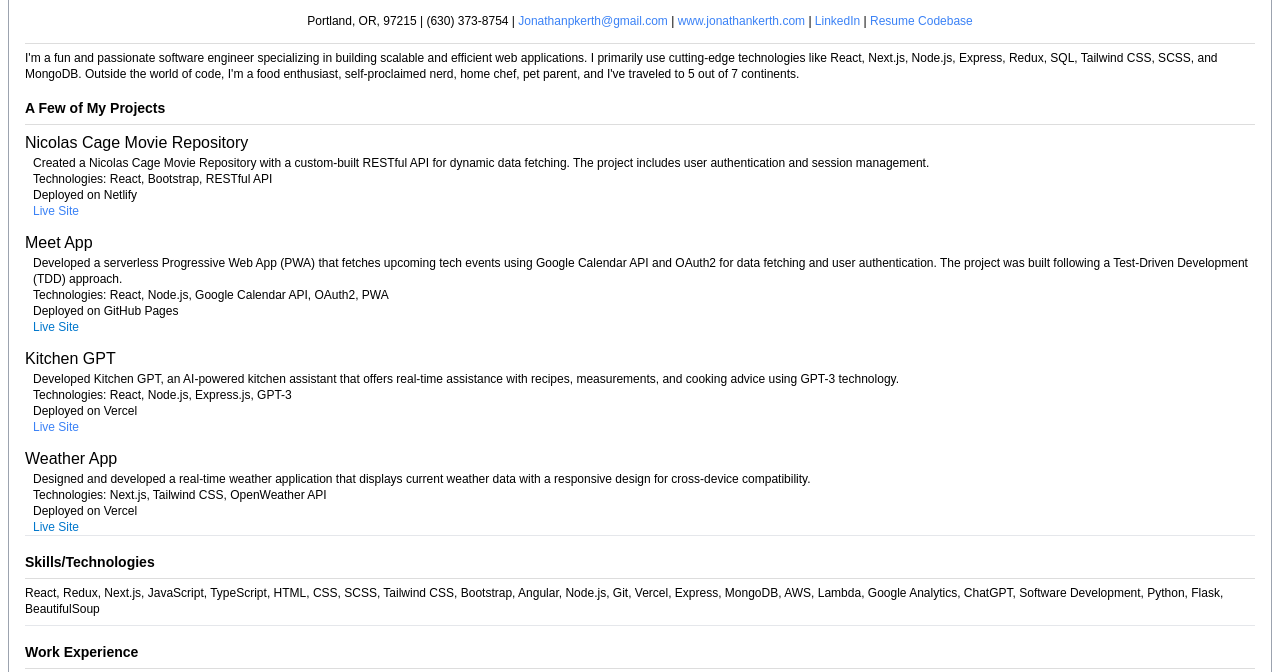
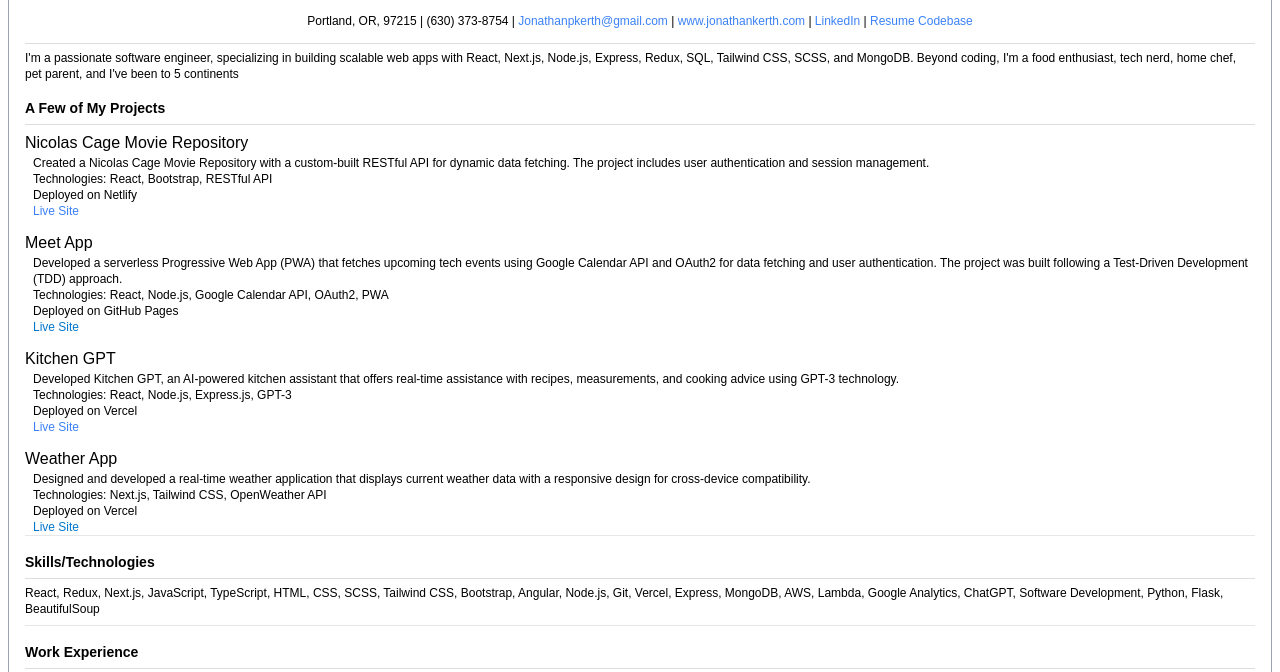
Before and after one commit to jonathankerth/resume, a plain HTML site: page index.html in a window 1280 px wide. Shown: the part 93-765 px from the top of the page. Drawn offline with nearby package versions, Linux system fonts and the light colour scheme.

Commit message:
update summary

```diff
--- a/index.html
+++ b/index.html
@@ -91,12 +91,11 @@
 
 					<h2 class="text-lg font-semibold mb-2 section-heading"></h2>
 					<p class="text-xsm">
-						I'm a fun and passionate software engineer specializing in building
-						scalable and efficient web applications. I primarily use
-						cutting-edge technologies like React, Next.js, Node.js, Express,
-						Redux, SQL, Tailwind CSS, SCSS, and MongoDB. Outside the world of
-						code, I'm a food enthusiast, self-proclaimed nerd, home chef, pet
-						parent, and I've traveled to 5 out of 7 continents.
+						I'm a passionate software engineer, specializing in building
+						scalable web apps with React, Next.js, Node.js, Express, Redux, SQL,
+						Tailwind CSS, SCSS, and MongoDB. Beyond coding, I'm a food
+						enthusiast, tech nerd, home chef, pet parent, and I've been to 5
+						continents
 					</p>
 
 					<h2 class="text-lg font-semibold mb-2 section-heading">
```
